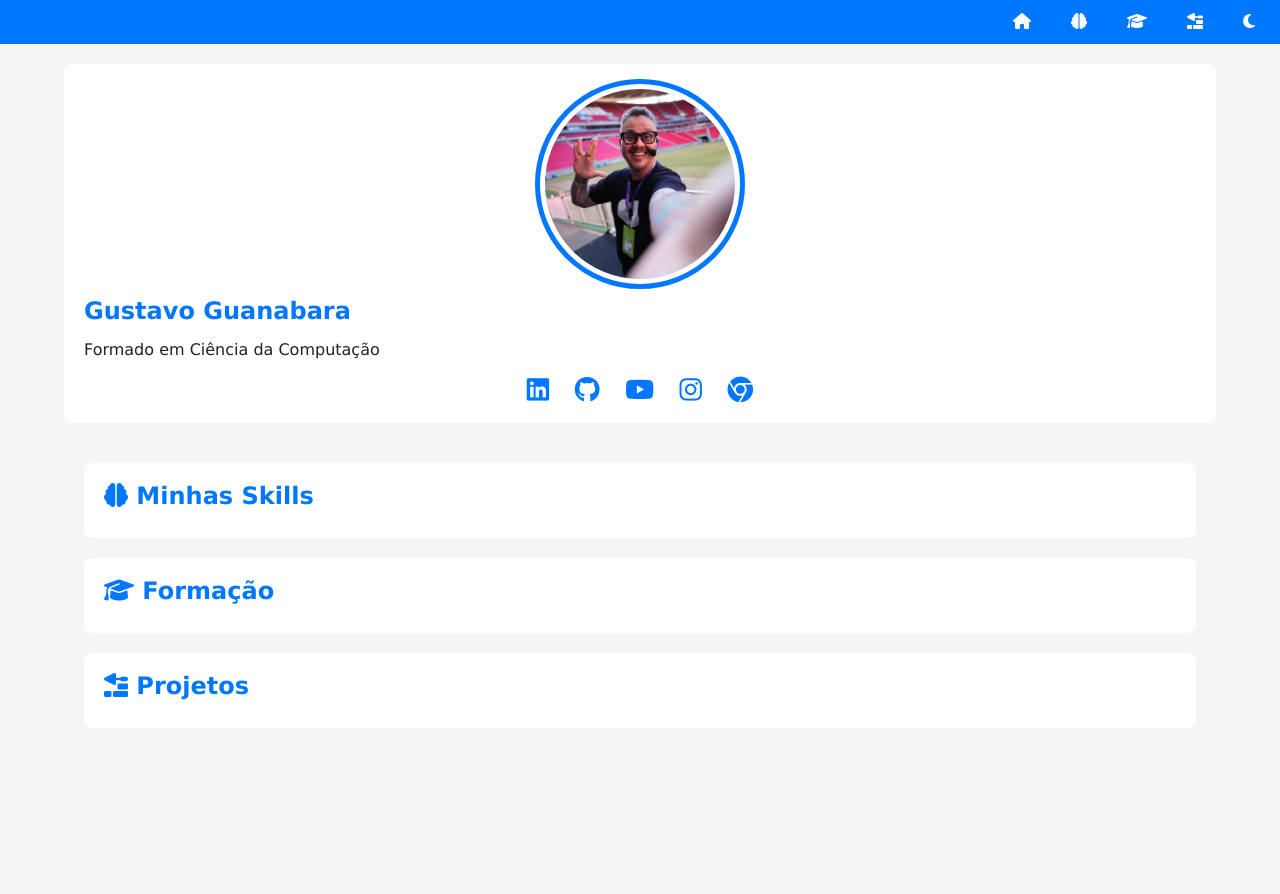
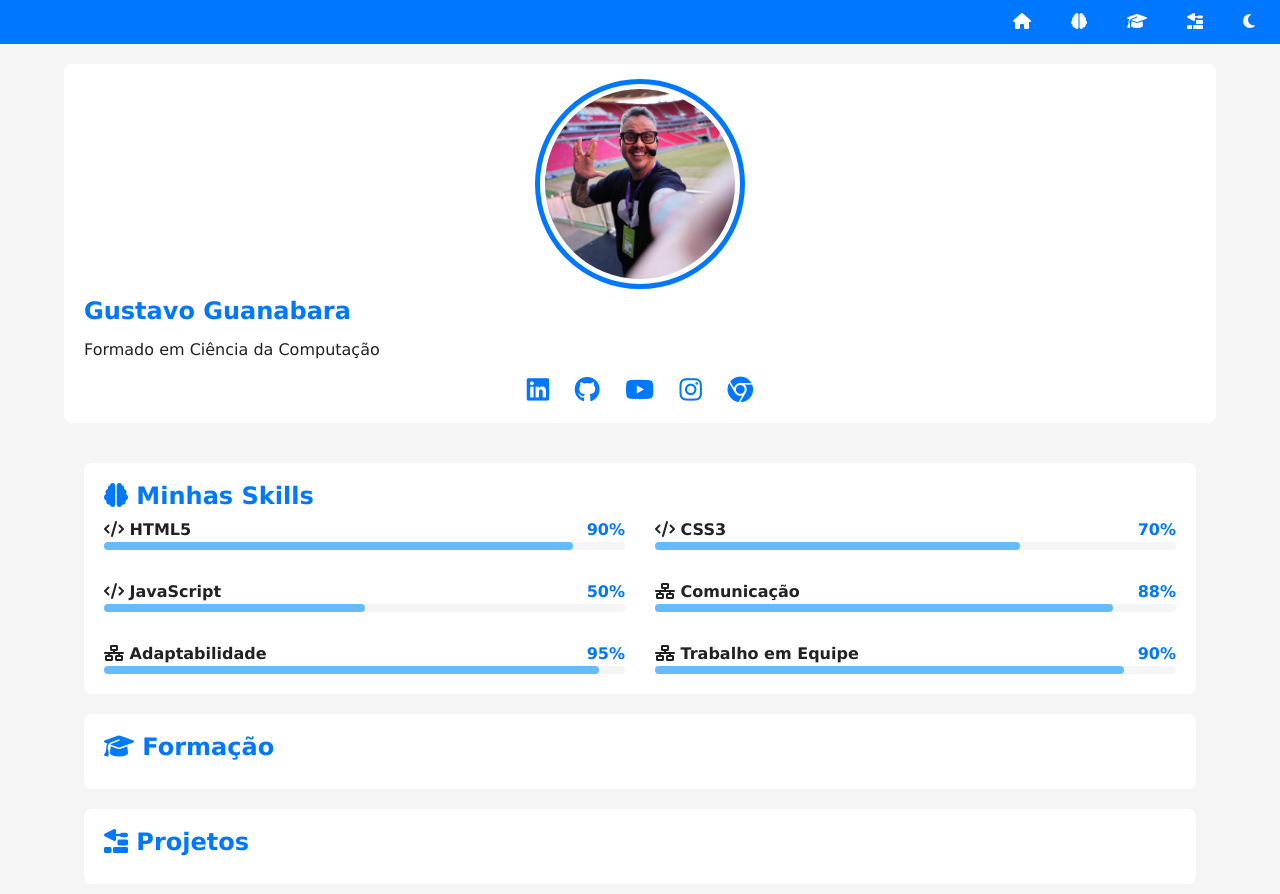
Before and after one commit to Rodriigocamposs/projeto-portfolio, a plain HTML site: page index.html in a window 1280 px wide. Before the commit the page ends 800 px from the top, so only its background shows below. Drawn offline with Linux system fonts and the light colour scheme.

Commit message:
criando skills

```diff
--- a/estilos/style.css
+++ b/estilos/style.css
@@ -128,3 +128,45 @@ article h2{
   color: var(--destaque);
   margin-bottom: 10px;
 }
+
+#skill-container{
+  display: grid;
+  grid-template-columns: 1fr;
+  gap: 30px;
+}
+
+#skill-container .info{
+  display: flex;
+  justify-content: space-between;
+  align-items: center;
+}
+
+#skill-container .nome{
+  font-weight: bold;
+  color: var(--texto);
+}
+
+#skill-container .porcent{
+  font-weight: bold;
+  color: var(--destaque);
+}
+
+#skill-container .barra{
+  width: 100%;
+  height: 8px;
+  background-color: var(--fundo-principal);
+  border-radius: 4px;
+}
+
+#skill-container .progresso{
+  height: 100%;
+  background-color: var(--destaque-inverso);
+  border-radius: 4px;
+}
+
+
+@media screen and (min-width: 768px){
+  #skill-container{
+    grid-template-columns: 1fr 1fr;
+  }
+}
--- a/index.html
+++ b/index.html
@@ -38,6 +38,95 @@
         <section id="detalhes">
             <article id="skills">
                 <h2><i class="fa-solid fa-brain"></i> Minhas Skills</h2>
+
+                <div id="skill-container">
+                    <div class="item">
+                        <div class="info">
+                            <span class="nome">
+                                <i class="fa-solid fa-code"></i> HTML5
+                            </span>
+                            <span class="porcent">
+                                90%
+                            </span>
+                        </div>
+                        <div class="barra">
+                            <div class="progresso" style="width: 90%;"></div>
+                        </div>
+                    </div>
+
+                    <div class="item">
+                        <div class="info">
+                            <span class="nome">
+                                <i class="fa-solid fa-code"></i> CSS3
+                            </span>
+                            <span class="porcent">
+                                70%
+                            </span>
+                        </div>
+                        <div class="barra">
+                            <div class="progresso" style="width: 70%;"></div>
+                        </div>
+                    </div>
+
+                    <div class="item">
+                        <div class="info">
+                            <span class="nome">
+                                <i class="fa-solid fa-code"></i> JavaScript
+                            </span>
+                            <span class="porcent">
+                                50%
+                            </span>
+                        </div>
+                        <div class="barra">
+                            <div class="progresso" style="width: 50%;"></div>
+                        </div>
+                    </div>
+
+                    <div class="item">
+                        <div class="info">
+                            <span class="nome">
+                                <i class="fa-solid fa-network-wired"></i> Comunicação
+                            </span>
+                            <span class="porcent">
+                                88%
+                            </span>
+                        </div>
+                        <div class="barra">
+                            <div class="progresso" style="width: 88%;"></div>
+                        </div>
+                    </div>
+
+                    <div class="item">
+                        <div class="info">
+                            <span class="nome">
+                                <i class="fa-solid fa-network-wired"></i> Adaptabilidade
+                            </span>
+                            <span class="porcent">
+                                95%
+                            </span>
+                        </div>
+                        <div class="barra">
+                            <div class="progresso" style="width: 95%;"></div>
+                        </div>
+                    </div>
+
+                    <div class="item">
+                        <div class="info">
+                            <span class="nome">
+                                <i class="fa-solid fa-network-wired"></i> Trabalho em Equipe
+                            </span>
+                            <span class="porcent">
+                                90%
+                            </span>
+                        </div>
+                        <div class="barra">
+                            <div class="progresso" style="width: 90%;"></div>
+                        </div>
+                    </div>
+                </div>
+
+
+
             </article> <!--fim article skills-->
 
             <article id="formacao">
```
